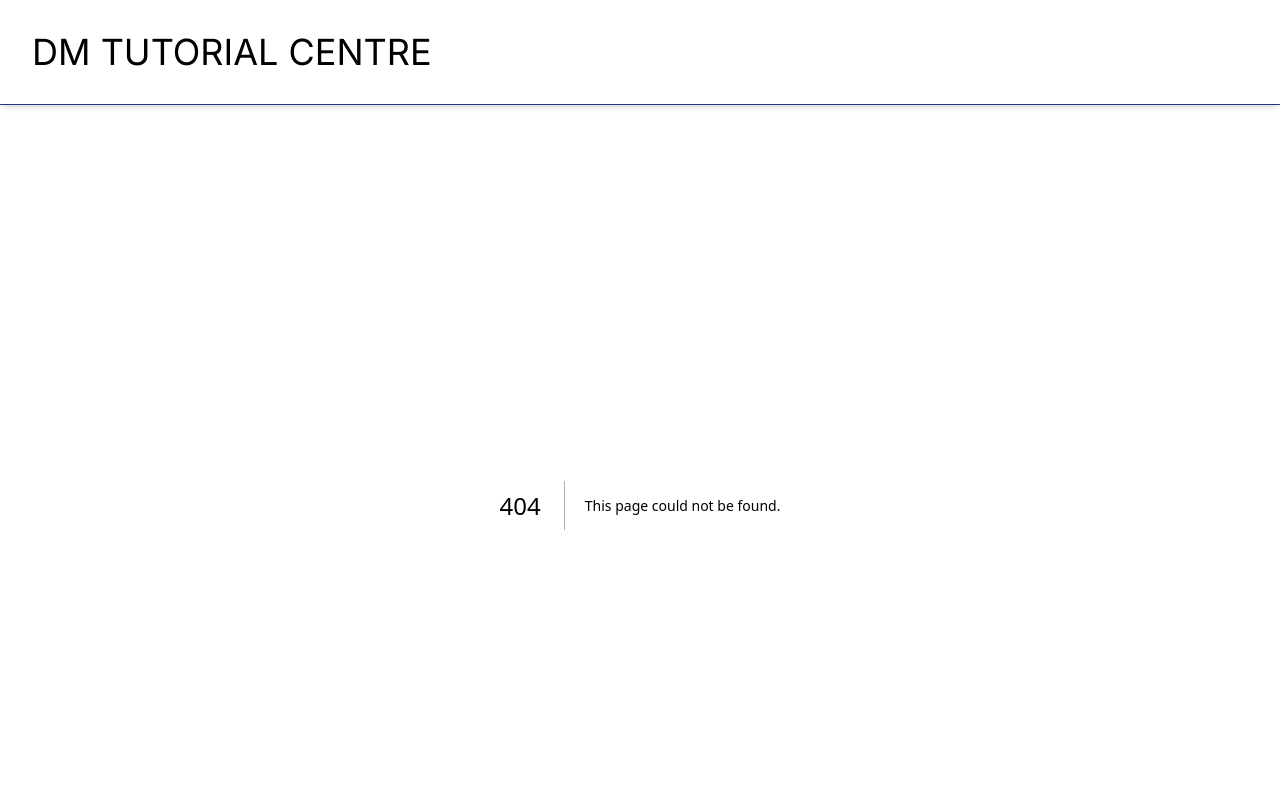
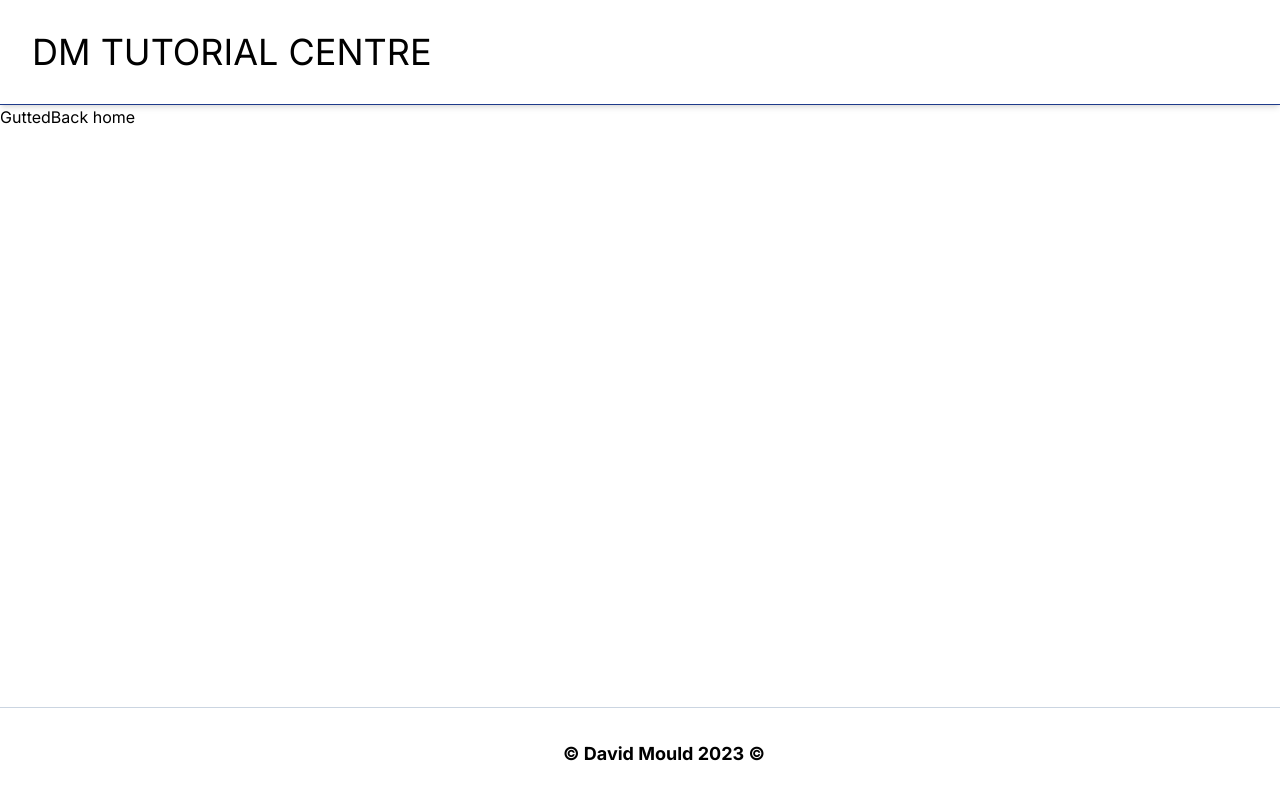
Before and after one commit to DMould123/next.js-e-commerce-app, a Next.js app: page /cancel in a window 1280 px wide. Before the commit this address had no page. Shown: the top 800 px of the page. Built offline with nearby package versions, Linux system fonts and the light colour scheme; some icons are missing.

Commit message:
Added succes and cancel links when checking out

```diff
--- /dev/null
+++ b/app/cancel/page.js
@@ -0,0 +1,10 @@
+import Link from 'next/link'
+
+export default function CancelPage() {
+  return (
+    <div>
+      Gutted
+      <Link href={'/'}>Back home</Link>
+    </div>
+  )
+}
--- /dev/null
+++ b/app/success/page.js
@@ -0,0 +1,10 @@
+import Link from 'next/link'
+
+export default function SuccessPage() {
+  return (
+    <div>
+      Nice!
+      <Link href={'/'}>Back home</Link>
+    </div>
+  )
+}
```
